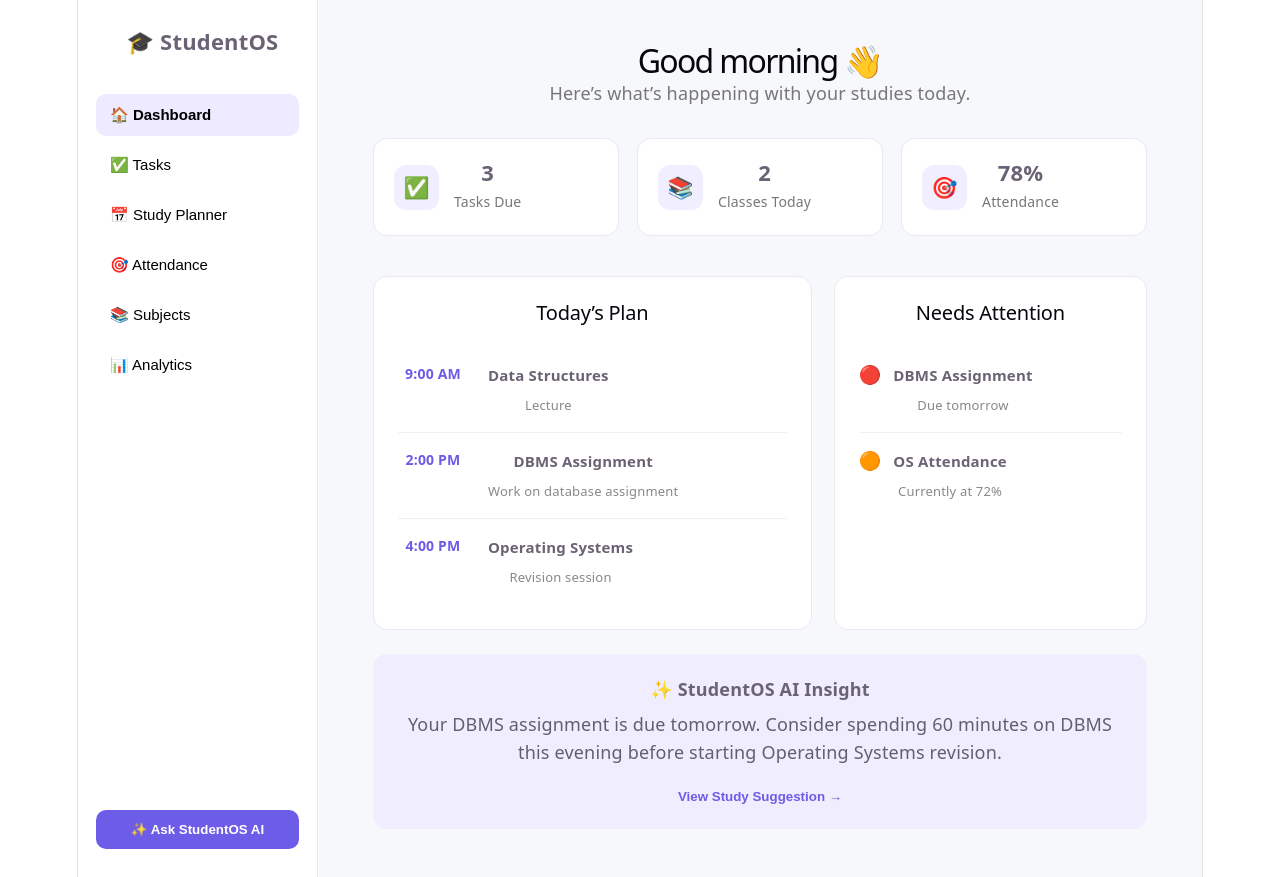
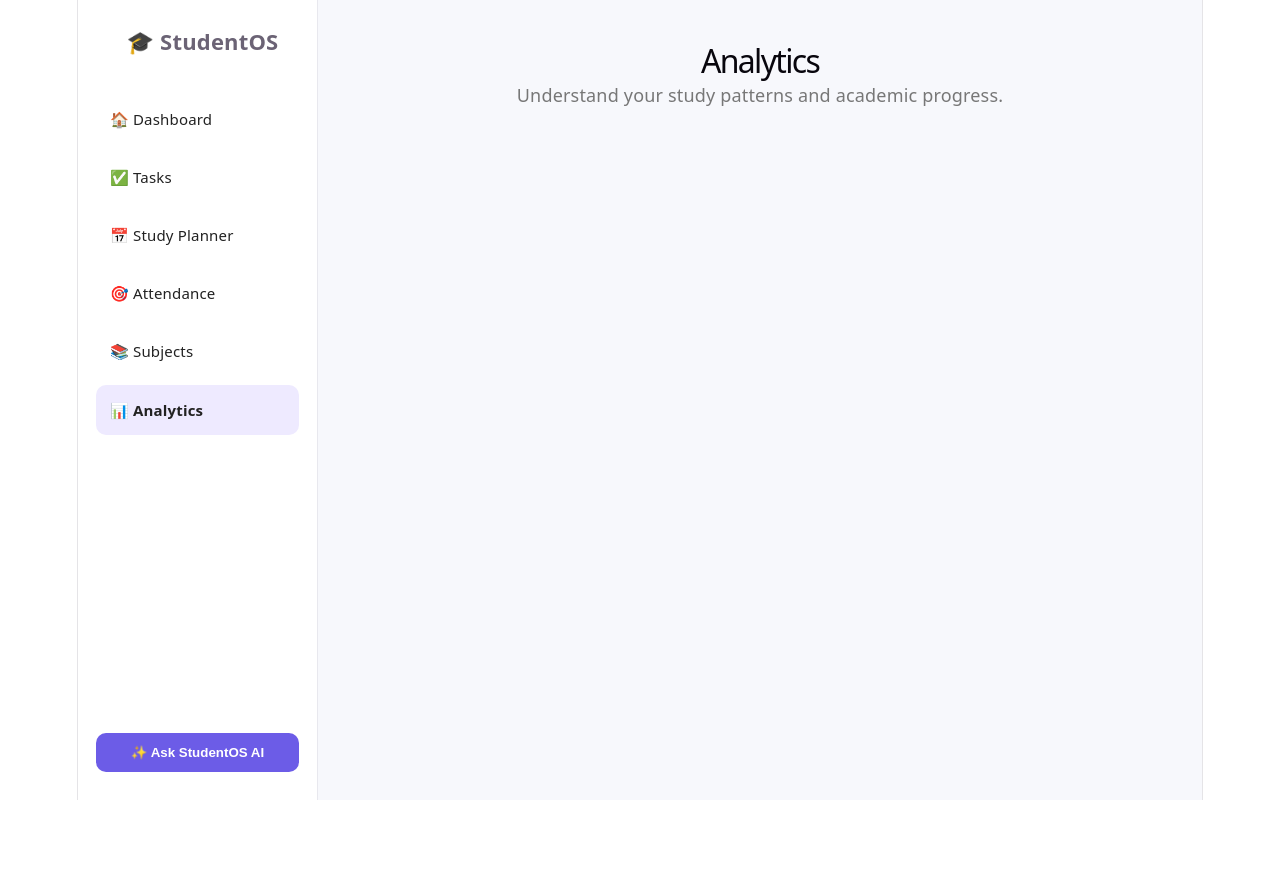
Before and after one commit to Jasleen005/StudentOS, a React app in the folder frontend/: page /analytics in a window 1280 px wide. After the commit the page ends 800 px from the top, so only its background shows below. Built offline with nearby package versions, Linux system fonts and the light colour scheme; the HTML template or start-up script is replaced by a standard one.

Commit message:
Add React Router and sidebar page navigation

```diff
--- a/frontend/package.json
+++ b/frontend/package.json
@@ -11,7 +11,8 @@
   },
   "dependencies": {
     "react": "^19.2.7",
-    "react-dom": "^19.2.7"
+    "react-dom": "^19.2.7",
+    "react-router-dom": "^7.18.1"
   },
   "devDependencies": {
     "@eslint/js": "^10.0.1",
--- a/frontend/src/App.css
+++ b/frontend/src/App.css
@@ -38,6 +38,8 @@
   text-align: left;
   font-size: 15px;
   cursor: pointer;
+  text-decoration: none;
+color: #222;
 }
 
 .menu-item:hover {
--- a/frontend/src/App.jsx
+++ b/frontend/src/App.jsx
@@ -1,13 +1,31 @@
 import './App.css'
+import { BrowserRouter, Routes, Route, Navigate } from 'react-router-dom'
+
 import Sidebar from './components/Sidebar'
 import Dashboard from './pages/Dashboard'
+import Tasks from './pages/Tasks'
+import StudyPlanner from './pages/StudyPlanner'
+import Attendance from './pages/Attendance'
+import Subjects from './pages/Subjects'
+import Analytics from './pages/Analytics'
 
 function App() {
   return (
-    <div className="app">
-      <Sidebar />
-      <Dashboard />
-    </div>
+    <BrowserRouter>
+      <div className="app">
+        <Sidebar />
+
+        <Routes>
+          <Route path="/" element={<Navigate to="/dashboard" replace />} />
+          <Route path="/dashboard" element={<Dashboard />} />
+          <Route path="/tasks" element={<Tasks />} />
+          <Route path="/planner" element={<StudyPlanner />} />
+          <Route path="/attendance" element={<Attendance />} />
+          <Route path="/subjects" element={<Subjects />} />
+          <Route path="/analytics" element={<Analytics />} />
+        </Routes>
+      </div>
+    </BrowserRouter>
   )
 }
 
--- a/frontend/src/components/Sidebar.jsx
+++ b/frontend/src/components/Sidebar.jsx
@@ -1,3 +1,5 @@
+import { NavLink } from 'react-router-dom'
+
 function Sidebar() {
   return (
     <aside className="sidebar">
@@ -6,12 +8,29 @@ function Sidebar() {
       </div>
 
       <nav className="sidebar-menu">
-        <button className="menu-item active">🏠 Dashboard</button>
-        <button className="menu-item">✅ Tasks</button>
-        <button className="menu-item">📅 Study Planner</button>
-        <button className="menu-item">🎯 Attendance</button>
-        <button className="menu-item">📚 Subjects</button>
-        <button className="menu-item">📊 Analytics</button>
+        <NavLink to="/dashboard" className="menu-item">
+          🏠 Dashboard
+        </NavLink>
+
+        <NavLink to="/tasks" className="menu-item">
+          ✅ Tasks
+        </NavLink>
+
+        <NavLink to="/planner" className="menu-item">
+          📅 Study Planner
+        </NavLink>
+
+        <NavLink to="/attendance" className="menu-item">
+          🎯 Attendance
+        </NavLink>
+
+        <NavLink to="/subjects" className="menu-item">
+          📚 Subjects
+        </NavLink>
+
+        <NavLink to="/analytics" className="menu-item">
+          📊 Analytics
+        </NavLink>
       </nav>
 
       <div className="sidebar-ai">
--- /dev/null
+++ b/frontend/src/pages/Analytics.jsx
@@ -0,0 +1,10 @@
+function Analytics() {
+  return (
+    <main className="main-content">
+      <h1>Analytics</h1>
+      <p>Understand your study patterns and academic progress.</p>
+    </main>
+  )
+}
+
+export default Analytics
--- /dev/null
+++ b/frontend/src/pages/Attendance.jsx
@@ -0,0 +1,10 @@
+function Attendance() {
+  return (
+    <main className="main-content">
+      <h1>Attendance</h1>
+      <p>Track your subject-wise attendance and shortage risk.</p>
+    </main>
+  )
+}
+
+export default Attendance
--- /dev/null
+++ b/frontend/src/pages/StudyPlanner.jsx
@@ -0,0 +1,10 @@
+function StudyPlanner() {
+  return (
+    <main className="main-content">
+      <h1>Study Planner</h1>
+      <p>Plan your study sessions and academic schedule.</p>
+    </main>
+  )
+}
+
+export default StudyPlanner
--- /dev/null
+++ b/frontend/src/pages/Subjects.jsx
@@ -0,0 +1,10 @@
+function Subjects() {
+  return (
+    <main className="main-content">
+      <h1>Subjects</h1>
+      <p>Manage your subjects and academic progress.</p>
+    </main>
+  )
+}
+
+export default Subjects
--- /dev/null
+++ b/frontend/src/pages/Tasks.jsx
@@ -0,0 +1,10 @@
+function Tasks() {
+  return (
+    <main className="main-content">
+      <h1>Tasks</h1>
+      <p>Manage your assignments, deadlines, and study tasks here.</p>
+    </main>
+  )
+}
+
+export default Tasks
```
Also changed, not shown: 1 other file (tests, documents, lock files or other folders).
